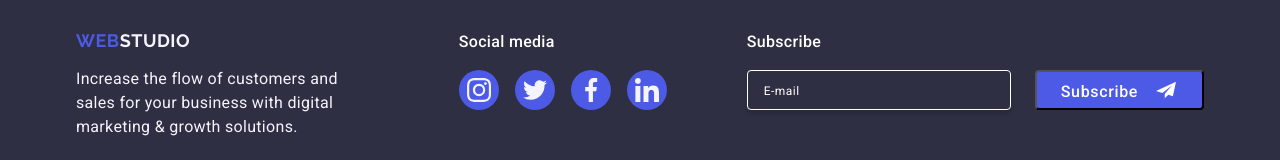
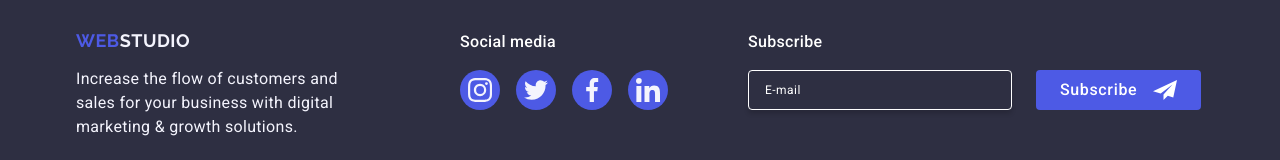
Before and after one commit to kk-goit/goit-markup-hw-05, a plain HTML site: page index.html in a window 1280 px wide. Shown: the part 3255-3415 px from the top of the page. Drawn offline with nearby package versions, Linux system fonts and the light colour scheme.

Commit message:
fixed footer form

```diff
--- a/css/style.css
+++ b/css/style.css
@@ -11,6 +11,7 @@
     --section-main-text: #FFFFFF;
     --social-icon: var(--foot-acent);
     --foot-social: #FFFFFF;
+    --foot-input: #FFFFFF;
 
     --bg-global: #FFFFFF;
     --bg-main: #e5e5e5;
@@ -428,43 +429,45 @@ img {
 .footer-subscribe-form {
     display: flex;
     align-items: center;
+    gap: 24px;
 }
 .footer-subscribe-input {
-    color: var(--foot-social);
+    color: var(--foot-input);
+    font-weight: 400;
+    font-size: 12px;
+    line-height: 2;
+    letter-spacing: 0.04em;
     background-color: var(--bg-accent);
-    border: 1px solid var(--foot-social);
+    border: 1px solid var(--foot-input);
     border-radius: 4px;
+    box-shadow: 0 4px 4px 0 rgba(0, 0, 0, 0.15);
     width: 264px;
     height: 40px;
-    box-shadow: 0 4px 4px 0 rgba(0, 0, 0, 0.15);
-    margin: 0 24px 0 0;
+    margin: 0;
     padding-left: 16px;
 }
 .footer-subscribe-input::placeholder {
-    font-weight: 400;
-    font-size: 12px;
-    line-height: 200%;
-    letter-spacing: 0.04em;
-    color: var(--foot-social);
+    color: var(--foot-input);
 }
 .footer-subscribe-button {
+    min-width: 165px;
+    border: none;
     border-radius: 4px;
     padding: 8px 24px;
     height: 40px;
     background: var(--bg-social);
-    display: flex;
-}
-.footer-subscribe-button span {
+    color: var(--foot-input);
     font-weight: 500;
     font-size: 16px;
     line-height: 150%;
     letter-spacing: 0.04em;
-    text-align: center;
-    color: var(--foot-social);
-    margin: 0 16px 0 0;
+    display: flex;
+    justify-content: center;
+    align-items: center;
 }
 .footer-subscribe-icon {
-    fill: var(--foot-social);
+    margin-left: 16px;
+    fill: var(--foot-input);
 }
 /* modal form */
 
--- a/index.html
+++ b/index.html
@@ -12,7 +12,7 @@
       rel="stylesheet"
     />
     <link rel="stylesheet" href="https://cdn.jsdelivr.net/npm/modern-normalize@2.0.0/modern-normalize.min.css">
-    <link rel="stylesheet" href="./css/style.css?4" />
+    <link rel="stylesheet" href="./css/style.css?5" />
 
     <title>WebStudio</title>
 </head>
@@ -307,10 +307,12 @@
             <div class="footer-subscribe-cnt">
                 <p class="footer-subscribe-txt">Subscribe</p>
                 <form class="footer-subscribe-form" name="subscribtion" >
-                    <input class="footer-subscribe-input" type="email" name="email" id="subscr-email" placeholder="E-mail">
+                    <label class="footer-subscribe-label" >
+                        <input class="footer-subscribe-input" type="email" name="email" id="subscr-email" placeholder="E-mail">
+                    </label>
                     <button class="footer-subscribe-button" type="submit" >
-                        <span>Subscribe</span>
-                        <svg class="footer-subscribe-icon" width="24" height="20">
+                        Subscribe
+                        <svg class="footer-subscribe-icon" width="24" height="24">
                             <use href="./images/icons.svg#icon-icon-send"></use>
                         </svg>
                     </button>
```
